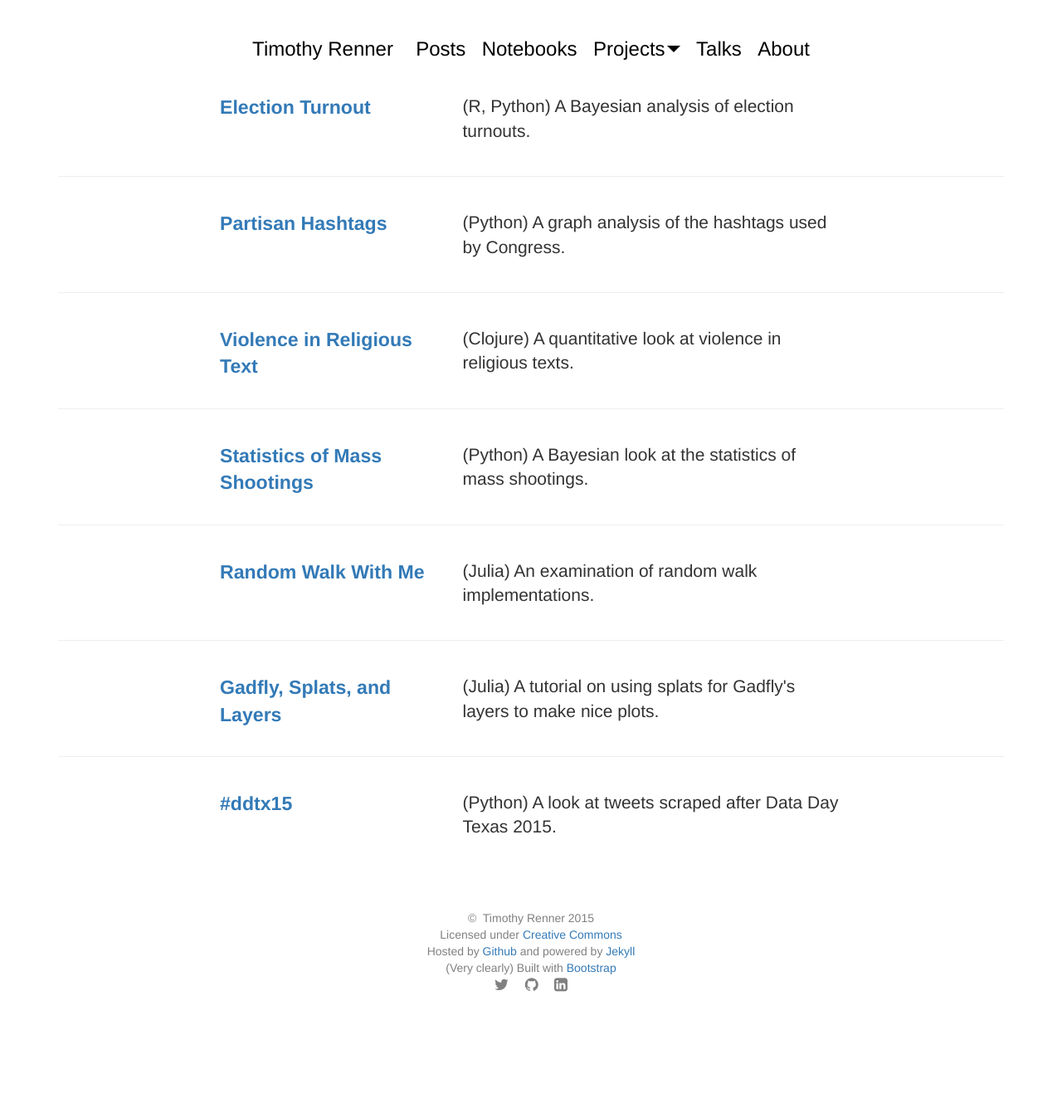
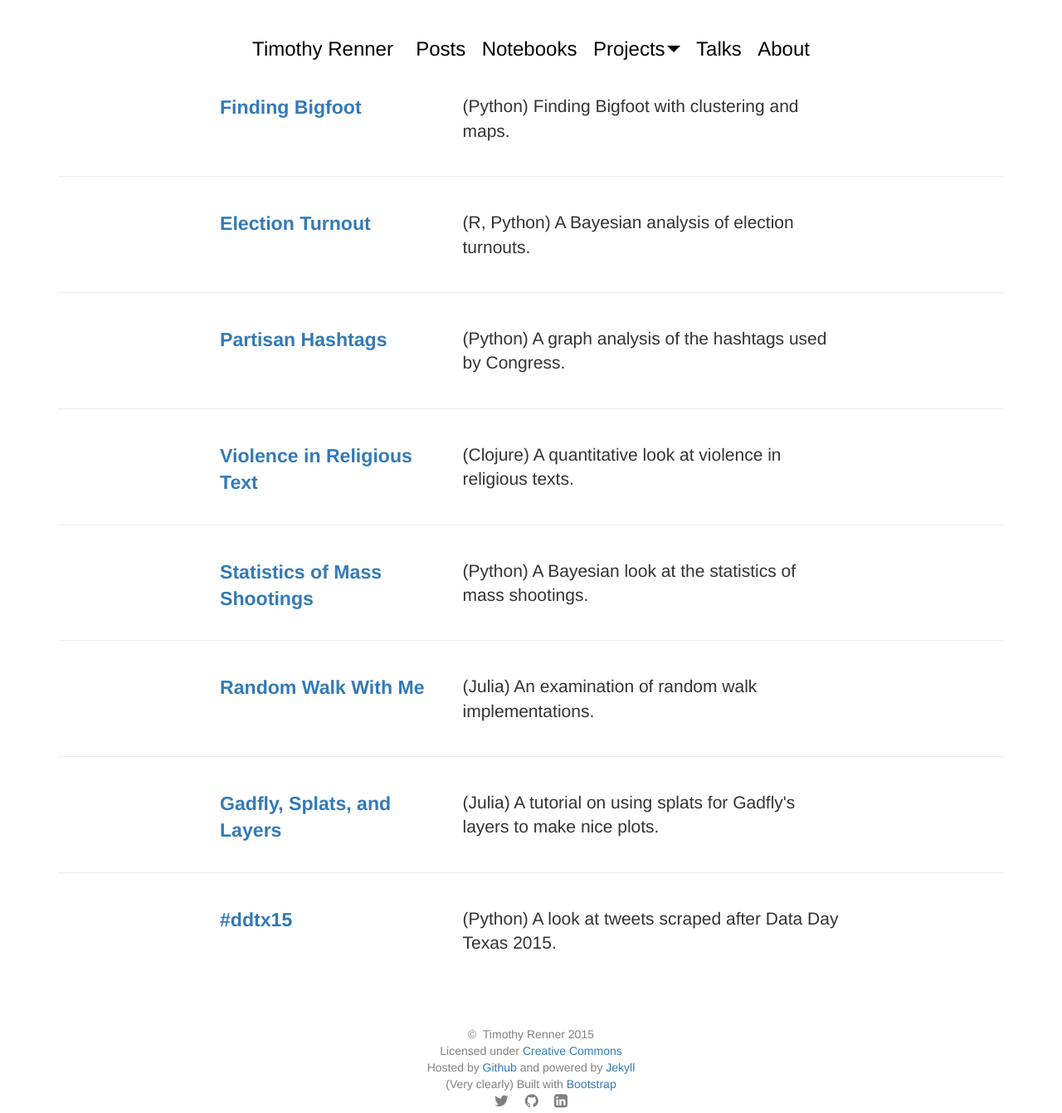
Before and after one commit to timothyrenner/timothyrenner.github.io, a Jekyll site: the page built from notebooks/index.html, in a window 1280 px wide. Shown: the whole page at 83% size. Built offline with Jekyll 4.4.1, drawn with Linux system fonts in a browser that asks for light colours; nearby versions of some CDN libraries; before the commit the page ends 1201 px from its top, so only the background shows below that.

Commit message:
Added Bigfoot to notebooks page.

```diff
--- a/notebooks/index.html
+++ b/notebooks/index.html
@@ -4,6 +4,16 @@ title: timothyrenner.github.io
 ---
 
 <div class="container">
+    <div class="row">
+        <div class="col-md-offset-2 col-md-3">
+            <a class="lead notebook-title" href="https://github.com/timothyrenner/bfro_sightings_data/blob/master/notebooks/finding_bigfoot.ipynb">Finding Bigfoot</a>
+        </div>
+        <div class="col-md-5">
+            <p class="lead">(Python) Finding Bigfoot with clustering and maps.</p>
+        </div>
+    </div>
+    <hr>
+    <br>
     <div class="row">
         <div class="col-md-offset-2 col-md-3">
             <a class="lead notebook-title" href="https://github.com/timothyrenner/election-turnout-analysis/blob/master/election-turnout.Rmd">Election Turnout</a>
```
